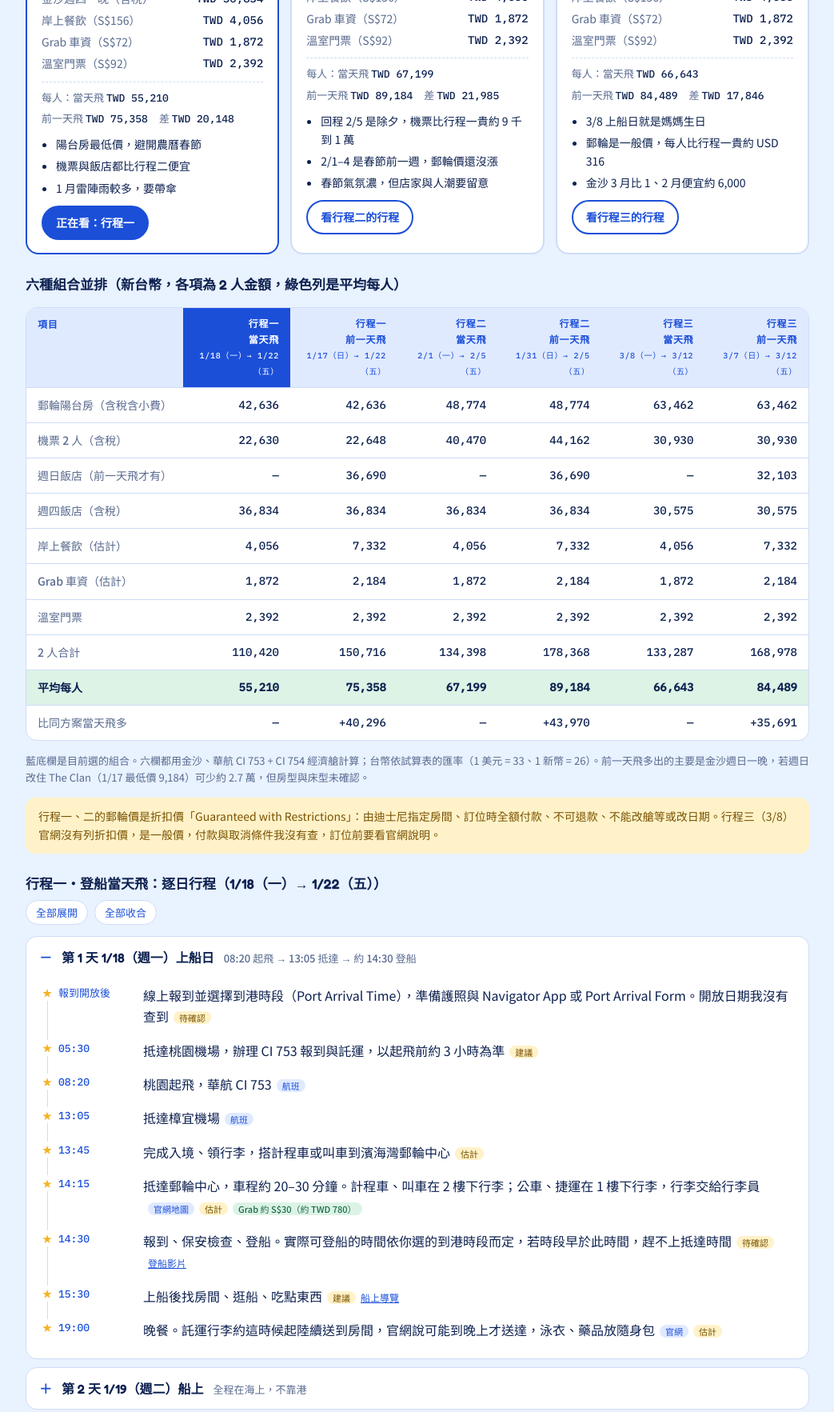
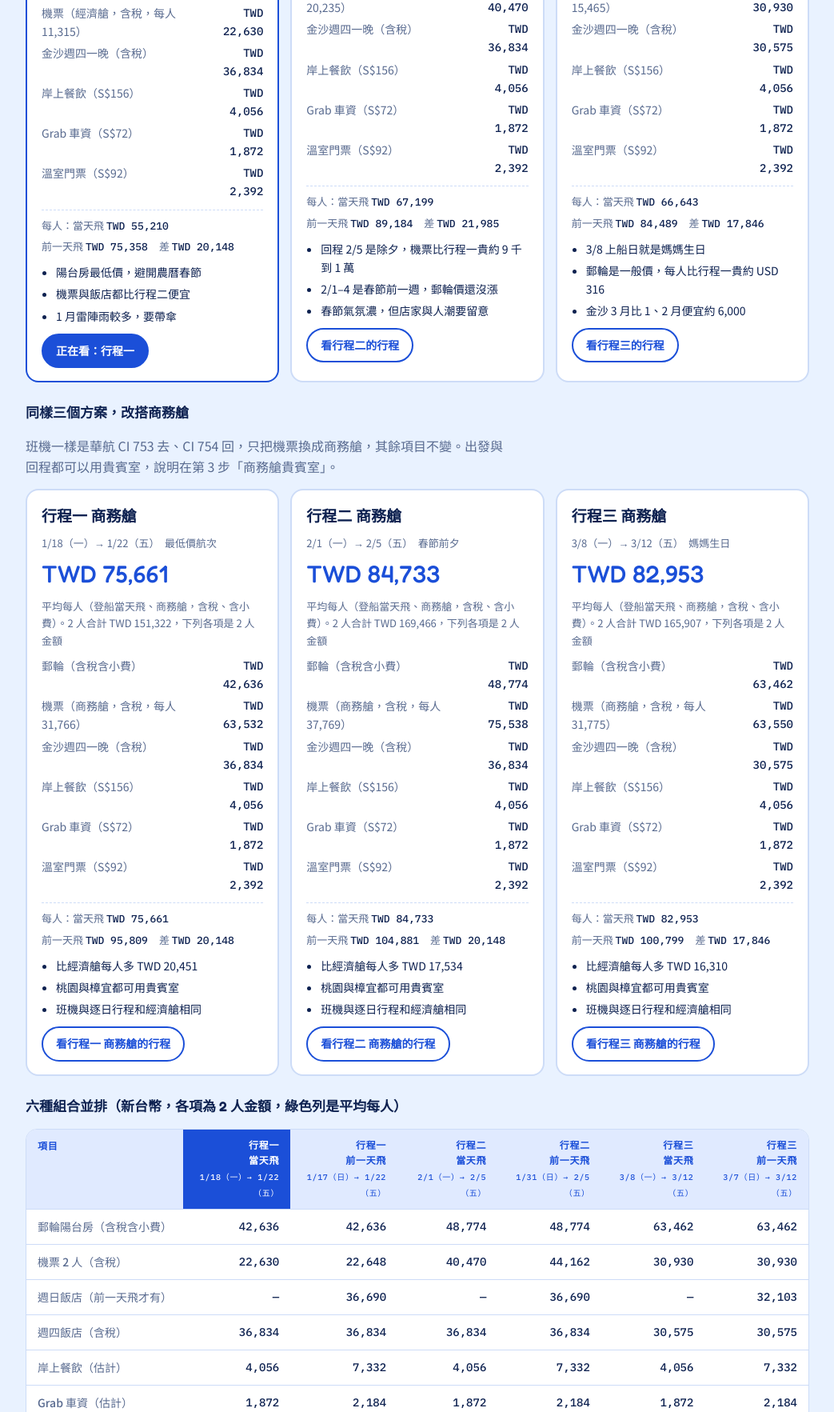
Before and after one commit to colleenpanx/sg-cruise-2027, a plain HTML site: page github-pages/index.html in a window 1280 px wide. Shown: the part 2153-3918 px from the top of the page at 80% size, without its empty margins (118-1161 px from the left). Drawn offline with Linux system fonts and the light colour scheme.

Commit message:
Add business class plans and lounge info

```diff
--- a/github-pages/index.html
+++ b/github-pages/index.html
@@ -282,12 +282,15 @@ table#cmp th.on{background:var(--accent);color:#fff}
 </section>
 
 <section id="sec-plan">
-  <div><h2>三個行程方案 <small>第 2 步</small></h2><p class="sub">三個方案的流程一樣，差在日期。行程三（3/8 上船）當天是媽媽生日。每個方案再分「登船當天飛」與「前一天（週日）先飛」兩種，先看下方並排的總價，再切換出發方式看逐日行程。</p></div>
+  <div><h2>三個行程方案 <small>第 2 步</small></h2><p class="sub">三個方案的流程一樣，差在日期。行程三（3/8 上船）當天是媽媽生日。每個方案再分「登船當天飛」與「前一天（週日）先飛」兩種，機票分經濟艙與商務艙兩排，先看下方並排的總價，再切換出發方式看逐日行程。</p></div>
   <div class="seg" role="group" aria-label="出發方式">
     <button type="button" class="segb" data-mode="same" aria-pressed="true">登船當天飛（週一出發）</button>
     <button type="button" class="segb" data-mode="early" aria-pressed="false">前一天先飛（週日出發）<span class="pill">建議</span></button>
   </div>
   <div class="plans" id="plans"></div>
+  <h3 class="sh">同樣三個方案，改搭商務艙</h3>
+  <p class="sub">班機一樣是華航 CI 753 去、CI 754 回，只把機票換成商務艙，其餘項目不變。出發與回程都可以用貴賓室，說明在第 3 步「商務艙貴賓室」。</p>
+  <div class="plans" id="plans-biz"></div>
   <h3 class="sh">六種組合並排（新台幣，各項為 2 人金額，綠色列是平均每人）</h3>
   <div class="wrap"><table class="w1" id="cmp"></table></div>
   <p class="src" id="cmp-note"></p>
@@ -339,17 +342,33 @@ table#cmp th.on{background:var(--accent);color:#fff}
     <tr><td>華航 CI 753<small class="m">08:20 → 13:05</small></td><td>長榮 BR 216<small class="m">15:45 → 20:15，分段購票</small></td><td class="num">14,504</td><td>未列出</td><td class="num">22,183</td><td>未列出</td></tr>
     <tr><td>長榮 BR 215<small class="m">09:35 → 14:30</small></td><td>長榮 BR 216<small class="m">15:45 → 20:15</small></td><td>未列出</td><td class="num">31,766</td><td>未查</td><td>未查</td></tr>
     <tr><th class="grp" colspan="6">前一天先飛：週日去程（1/17、1/31），2026/11/15 查詢</th></tr>
-    <tr class="best"><td>華航 CI 753<small class="m">08:20 → 13:05</small></td><td>華航 CI 754<small class="m">14:25 → 19:05</small></td><td class="num">11,324</td><td>未查</td><td class="num">22,081<small class="m">Google 標示豪華經濟艙</small></td><td>未查</td></tr>
+    <tr class="best"><td>華航 CI 753<small class="m">08:20 → 13:05</small></td><td>華航 CI 754<small class="m">14:25 → 19:05</small></td><td class="num">11,324</td><td class="num">31,775</td><td class="num">22,081<small class="m">Google 標示豪華經濟艙</small></td><td class="num">37,778</td></tr>
     </tbody>
   </table></div>
   <div class="wrap"><table>
-    <thead><tr><th>行程三（2026/11/15 查詢）</th><th>去程</th><th>回程 3/12（五）</th><th>經濟艙</th></tr></thead>
+    <thead><tr><th>行程三（2026/11/15 查詢）</th><th>去程</th><th>回程 3/12（五）</th><th>經濟艙</th><th>商務艙</th></tr></thead>
     <tbody>
-    <tr><td>登船當天飛 3/8（一）</td><td>華航 CI 753<small class="m">08:20 → 13:05</small></td><td>華航 CI 754<small class="m">14:25 → 19:05</small></td><td class="num">15,465</td></tr>
-    <tr class="best"><td>前一天先飛 3/7（日）</td><td>華航 CI 753<small class="m">08:20 → 13:05</small></td><td>華航 CI 754<small class="m">14:25 → 19:05</small></td><td class="num">15,465</td></tr>
+    <tr><td>登船當天飛 3/8（一）</td><td>華航 CI 753<small class="m">08:20 → 13:05</small></td><td>華航 CI 754<small class="m">14:25 → 19:05</small></td><td class="num">15,465</td><td class="num">31,775</td></tr>
+    <tr class="best"><td>前一天先飛 3/7（日）</td><td>華航 CI 753<small class="m">08:20 → 13:05</small></td><td>華航 CI 754<small class="m">14:25 → 19:05</small></td><td class="num">15,465</td><td class="num">31,775</td></tr>
     </tbody>
   </table></div>
-  <p class="src">當天飛推薦第一列：華航 CI 753 在 13:05 抵達，趕得上登船。長榮 BR 215 下午 2:30 才抵達，要先確認登船截止時間。華航晚上 19:55 的去程班機隔天凌晨才抵達，已排除。「分段購票」是兩家航空各買一張，行李費另計。前一天先飛不用趕船，也可以選晚一點的週日班機，例如新航 14:10 → 18:55，但我只看到 Google 列出的起價（1/17 每人 13,396、1/31 每人 18,511，搭配的回程不一定是週五下午），沒有確認搭配 CI 754 的價格。週日去程的商務艙沒有查。</p>
+  <p class="src">當天飛推薦第一列：華航 CI 753 在 13:05 抵達，趕得上登船。長榮 BR 215 下午 2:30 才抵達，要先確認登船截止時間。華航晚上 19:55 的去程班機隔天凌晨才抵達，已排除。「分段購票」是兩家航空各買一張，行李費另計。前一天先飛不用趕船，也可以選晚一點的週日班機，例如新航 14:10 → 18:55，但我只看到 Google 列出的起價（1/17 每人 13,396、1/31 每人 18,511，搭配的回程不一定是週五下午），沒有確認搭配 CI 754 的價格。商務艙價格：行程一、二當天飛是 2026/11/12–13 查詢，週日去程與行程三是 2026/11/15 查詢。</p>
+
+  <h3 class="sh" id="lounge">商務艙貴賓室（華航）</h3>
+  <p class="sub">搭華航商務艙，去程在桃園、回程在樟宜都可以用貴賓室，登機前有地方坐著吃東西、休息，對媽媽比較輕鬆。以下取自華航官網「機場與貴賓室」頁面（2026/11/15 查詢）。</p>
+  <div class="grid">
+    <div class="card"><h3>去程：桃園機場第一航廈</h3><div class="big">華航貴賓室（A 側）</div><small>位置：第一航廈 4 樓，過證照查驗台後上樓，近 A 側登機門<br>開放：05:00–23:30，趕得上 08:20 的 CI 753<br>座位：專屬區 74 座、商務區 154 座<br>設施：熱食餐飲、淋浴間、洗手間、行李間、商務櫃檯、Wi-Fi、航班動態<br>另有 B 側貴賓室（65 座），視營運情況彈性開放</small></div>
+    <div class="card"><h3>回程：樟宜機場第三航廈</h3><div class="big">Marhaba Lounge</div><small>位置：第三航廈南側，過境大廳 3 樓（過出境關之後）<br>開放：官網寫「視航班時間開放」，沒有列固定時間<br>座位：70 座<br>設施：熱食餐飲、淋浴間、洗手間、商務櫃檯、Wi-Fi、電視、閱讀刊物<br>這是華航的合作貴賓室，不是華航自營</small></div>
+    <div class="card"><h3>報到時間</h3><div class="big">起飛前 60 分鐘關櫃</div><small>桃園：飛新加坡在第一航廈報到<br>樟宜：第三航廈，起飛前 180 分鐘開櫃。CI 754 是 14:25 起飛，約 11:25 開櫃，報到後大約有 2 小時可以待在貴賓室</small></div>
+  </div>
+  <ul class="notes">
+    <li><b>價差：</b>商務艙比經濟艙每人多：行程一約 TWD 20,451、行程二約 17,534、行程三約 16,310（當天飛）。行程二經濟艙本來就貴，所以價差最小。<span class="tag">航班</span></li>
+    <li><b>兩人都要是商務艙：</b>貴賓室憑商務艙登機證入場。能不能帶同行的經濟艙旅客、有沒有年齡或停留時間限制，我沒有查，以華航規定為準。<span class="tag todo">待確認</span></li>
+    <li><b>其他好處：</b>商務艙通常有專屬報到櫃檯、優先登機、較高的託運行李額度與可平躺或大角度後躺的座位。CI 753／754 實際派的機型與座椅我沒有查。<span class="tag todo">一般資訊</span><span class="tag todo">待確認</span></li>
+    <li><b>餐飲預估沒有扣：</b>貴賓室有熱食，回程日的機場午餐（S$30）可以省下，但預估合計沒有扣掉這筆。</li>
+    <li><b>登船當天飛仍然要早起：</b>商務艙不會改變 08:20 起飛、13:05 抵達的時間，趕船的風險一樣。</li>
+  </ul>
+  <p class="src">來源：<a href="https://www.china-airlines.com/tw/zh/prepare-for-the-fly/information/airport-and-vip-lounge" target="_blank" rel="noopener">華航官網：機場與貴賓室</a>。貴賓室可能更換或調整開放時間，出發前請再看一次。</p>
 
   <h3 class="sh">額外花費估計：餐飲、Grab 與門票</h3>
   <p class="sub">船上的餐點含在船費裡，所以只估在岸上的餐飲、機場與郵輪中心和飯店之間的叫車，以及濱海灣花園溫室門票。Uber 在新加坡沒有營運，叫車用 Grab。台幣欄依試算表的新幣匯率換算（預設 1 新幣 = 26 元台幣），改匯率會跟著變。</p>
@@ -430,6 +449,12 @@ table#cmp th.on{background:var(--accent);color:#fff}
         </optgroup>
         <optgroup label="行程三 3/8 或 3/7→3/12 經濟艙">
           <option value="15465">華航 CI 753 + CI 754，15,465</option>
+        </optgroup>
+        <optgroup label="行程一 前一天飛、行程三 商務艙">
+          <option value="31775">華航 CI 753 + CI 754，31,775</option>
+        </optgroup>
+        <optgroup label="行程二 前一天飛 商務艙">
+          <option value="37778">華航 CI 753 + CI 754，37,778</option>
         </optgroup>
       </select></label>
     <label for="hotel0">登船前一晚飯店（週日，含稅，新台幣）
@@ -761,7 +786,7 @@ const rows=(o,m)=>[...o[m],...o.common];
 const sumOf=a=>a.reduce((x,r)=>x+r[1],0);
 const DEF={same:{ride:sumOf(rows(RIDE,"same")),meals:sumOf(rows(MEAL,"same"))},early:{ride:sumOf(rows(RIDE,"early")),meals:sumOf(rows(MEAL,"early"))}};
 const PLANS={
-  1:{name:"行程一",range:{same:"1/18（一）→ 1/22（五）",early:"1/17（日）→ 1/22（五）"},tag:"最低價航次",d0:"1/17",d:["1/18","1/19","1/20","1/21","1/22"],sail:598,flight:{same:11315,early:11324},hotel:36834,hotel0:36690,
+  1:{name:"行程一",range:{same:"1/18（一）→ 1/22（五）",early:"1/17（日）→ 1/22（五）"},tag:"最低價航次",d0:"1/17",d:["1/18","1/19","1/20","1/21","1/22"],sail:598,flight:{same:11315,early:11324},biz:{same:31766,early:31775},hotel:36834,hotel0:36690,
      points:["陽台房最低價，避開農曆春節","機票與飯店都比行程二便宜","1 月雷陣雨較多，要帶傘"],
      notes:[
       ["最低價航次","這是我讀到的陽台房最低價，2 人含稅含小費約 TWD 4.26 萬。"],
@@ -772,7 +797,7 @@ const PLANS={
       ["天氣","1 月是東北季風前段，雷陣雨機率較高，要帶摺疊傘或輕便雨衣。"],
       ["金沙整修","金沙 2027/1/6 起大廳與入口區整修，若住金沙請向飯店確認對入住的影響。"]
      ]},
-  2:{name:"行程二",range:{same:"2/1（一）→ 2/5（五）",early:"1/31（日）→ 2/5（五）"},tag:"春節前夕",d0:"1/31",d:["2/1","2/2","2/3","2/4","2/5"],sail:691,flight:{same:20235,early:22081},hotel:36834,hotel0:36690,
+  2:{name:"行程二",range:{same:"2/1（一）→ 2/5（五）",early:"1/31（日）→ 2/5（五）"},tag:"春節前夕",d0:"1/31",d:["2/1","2/2","2/3","2/4","2/5"],sail:691,flight:{same:20235,early:22081},biz:{same:37769,early:37778},hotel:36834,hotel0:36690,
      points:["回程 2/5 是除夕，機票比行程一貴約 9 千到 1 萬","2/1–4 是春節前一週，郵輪價還沒漲","春節氣氛濃，但店家與人潮要留意"],
      notes:[
       ["春節前夕","農曆春節初一是 2/6（我依農曆推算，沒有在官方網站查證），所以 2/5 週五是除夕，回程當天就是除夕。"],
@@ -788,7 +813,7 @@ const PLANS={
       ["天氣","2 月是東北季風後段，通常比 1 月乾，但年年差異大，仍要帶傘。"],
       ["金沙整修","金沙整修公告涵蓋 2027/1/6 到 2028/6/30，大廳與入口區自 1/6 起，空中花園與泳池自 5 月起分階段施工。"]
      ]},
-  3:{name:"行程三",range:{same:"3/8（一）→ 3/12（五）",early:"3/7（日）→ 3/12（五）"},tag:"媽媽生日",bday:true,d0:"3/7",d:["3/8","3/9","3/10","3/11","3/12"],sail:913.54,flight:{same:15465,early:15465},hotel:30575,hotel0:32103,
+  3:{name:"行程三",range:{same:"3/8（一）→ 3/12（五）",early:"3/7（日）→ 3/12（五）"},tag:"媽媽生日",bday:true,d0:"3/7",d:["3/8","3/9","3/10","3/11","3/12"],sail:913.54,flight:{same:15465,early:15465},biz:{same:31775,early:31775},hotel:30575,hotel0:32103,
      points:["3/8 上船日就是媽媽生日","郵輪是一般價，每人比行程一貴約 USD 316","金沙 3 月比 1、2 月便宜約 6,000"],
      notes:[
       ["媽媽生日","3/8（一）是上船日，也是媽媽生日。出發 3 週前在迪士尼官網登記 Special Request，船方會在餐廳安排慶祝。細節看第 5 步「媽媽生日可以怎麼慶祝」。"],
@@ -802,7 +827,9 @@ const PLANS={
       ["金沙整修","金沙整修公告涵蓋 2027/1/6 到 2028/6/30，大廳與入口區自 1/6 起，空中花園與泳池自 5 月起分階段施工。"]
      ]}
 };
-let cur=1, mode="same";
+let cur=1, mode="same", cab="eco";
+const CABS={eco:"經濟艙",biz:"商務艙"};
+const fare=(p,m,c)=>(c==="biz"?p.biz:p.flight)[m];
 const TAGS={o:["官網",0],f:["航班",0],m:["官網地圖",0],e:["估計",1],r:["建議",1],q:["待確認",1],x:["非官方",1],g:["一般資訊",1]};
 const tg=(...k)=>k.map(x=>`<span class="tag${TAGS[x][1]?" todo":""}">${TAGS[x][0]}</span>`).join("");
 const L=(u,t)=>`<a class="lk" href="${u}" target="_blank" rel="noopener">${t}</a>`;
@@ -820,8 +847,10 @@ function li(t,x,k,l){return `<li><time>${t}</time><span>${x}${k?tg(...k.split("
 const day=(title,sum,items,open)=>`<details${open?" open":""}><summary><span class="d">${title}</span><span class="s">${sum}</span></summary><div class="body"><ol class="tl">${items.join("")}</ol></div></details>`;
 function days(p,m){
   const d=p.d, out=[], BD=p.bday?"媽媽生日晚餐：事先登記 Special Request，請餐廳安排慶生。":"";
+  const LG1=cab==="biz"?li("06:15","商務艙：過安檢與證照查驗後上 4 樓，到華航貴賓室（A 側，05:00 開放）吃早餐、休息","o"):"";
+  const LG5=cab==="biz"?li("12:15","商務艙：過出境關後到第三航廈南側過境大廳 3 樓的 Marhaba Lounge 吃午餐、休息，有熱食與淋浴間。開放時間視航班而定","o"):li("12:15","機場午餐","g",C("約",15,"／人"));
   if(m==="early") out.push(day(`第 0 天 ${p.d0}（週日）飛新加坡，住金沙`,"08:20 起飛 → 13:05 抵達 → 入住金沙、休息 → 晚上看 Spectra",[
-    li("05:30","抵達桃園機場，辦理 CI 753 報到與託運，以起飛前約 3 小時為準","r"),
+    li("05:30","抵達桃園機場，辦理 CI 753 報到與託運，以起飛前約 3 小時為準","r"),LG1,
     li("08:20","桃園起飛，華航 CI 753","f"),
     li("13:05","抵達樟宜機場","f"),
     li("13:45","完成入境、領行李","e"),
@@ -842,7 +871,7 @@ function days(p,m){
     li("19:00",BD+"晚餐。託運行李約這時候起陸續送到房間，官網說可能到晚上才送達，泳衣、藥品放隨身包","o e")],true));
   else out.push(day(`第 1 天 ${d[0]}（週一）上船日`,"08:20 起飛 → 13:05 抵達 → 約 14:30 登船",[
     li("報到開放後","線上報到並選擇到港時段（Port Arrival Time），準備護照與 Navigator App 或 Port Arrival Form。開放日期我沒有查到","q"),
-    li("05:30","抵達桃園機場，辦理 CI 753 報到與託運，以起飛前約 3 小時為準","r"),
+    li("05:30","抵達桃園機場，辦理 CI 753 報到與託運，以起飛前約 3 小時為準","r"),LG1,
     li("08:20","桃園起飛，華航 CI 753","f"),
     li("13:05","抵達樟宜機場","f"),
     li("13:45","完成入境、領行李，搭計程車或叫車到濱海灣郵輪中心","e"),
@@ -886,41 +915,49 @@ function days(p,m){
     li("10:00","回飯店取行李、退房。金沙退房時間 11:00","g"),
     li("10:45","搭車到樟宜機場，金沙到機場約 16 公里","e",C("Grab 約",30)),
     li("11:25","抵達機場，辦理 CI 754 報到與託運，以國際線起飛前 3 小時為準","r"),
-    li("12:15","機場午餐","g",C("約",15,"／人")),
+    LG5,
     li("14:25","樟宜起飛，華航 CI 754","f"),
     li("19:05","抵達桃園","f")]));
   return out.join("")+`<p class="src">時間軸以金沙為例，住浮爾頓酒店走去金沙約 24 分鐘，住 The Clan 約 25 分鐘。${m==="early"?"":"登船當天飛，航班延誤可能趕不上登船。"}實際上下船時段以迪士尼訂位後寄來的文件與 Navigator App 為準。費用標籤的台幣依試算表的新幣匯率換算。</p>`;
 }
-function total(p,m){
+function total(p,m,c){
   const fx=+$("fx").value, tip=+$("tip").value, sgd=+$("sgd").value, tk=+$("ticket").value;
-  const cruise=p.sail*2*fx+tip*3*2*fx, air=p.flight[m]*2, hotel0=m==="early"?p.hotel0:0, hotel=p.hotel;
+  const cruise=p.sail*2*fx+tip*3*2*fx, air=fare(p,m,c)*2, hotel0=m==="early"?p.hotel0:0, hotel=p.hotel;
   const meals=DEF[m].meals*sgd, ride=DEF[m].ride*sgd, ticket=tk*2*sgd;
   return {cruise,air,hotel0,hotel,meals,ride,ticket,sum:cruise+air+hotel0+hotel+meals+ride+ticket};
 }
 function renderPlans(){
-  $("plans").innerHTML=[1,2,3].map(n=>{
-    const p=PLANS[n], t=total(p,mode), a=total(p,"same"), b=total(p,"early");
-    return `<div class="plan" data-on="${n===cur}"><h3>${p.name}<small>${p.range[mode]}　${p.tag}</small></h3>
-    <div class="tot"><span class="big">${f(t.sum/2)}</span><span class="src">平均每人（${MODES[mode].name}，含稅、含小費）。2 人合計 ${f(t.sum)}，下列各項是 2 人金額</span></div>
-    <dl><dt>郵輪（含稅含小費）</dt><dd>${f(t.cruise)}</dd><dt>機票（含稅，每人 ${fmt(p.flight[mode])}）</dt><dd>${f(t.air)}</dd>${mode==="early"?`<dt>金沙週日一晚（含稅）</dt><dd>${f(t.hotel0)}</dd>`:""}<dt>金沙週四一晚（含稅）</dt><dd>${f(t.hotel)}</dd><dt>岸上餐飲（S$${DEF[mode].meals}）</dt><dd>${f(t.meals)}</dd><dt>Grab 車資（S$${DEF[mode].ride}）</dt><dd>${f(t.ride)}</dd><dt>溫室門票（S$${+$("ticket").value*2}）</dt><dd>${f(t.ticket)}</dd></dl>
+  const card=(n,c)=>{
+    const p=PLANS[n], t=total(p,mode,c), a=total(p,"same",c), b=total(p,"early",c), on=n===cur&&c===cab, nm=p.name+(c==="biz"?" 商務艙":"");
+    return `<div class="plan" data-on="${on}"><h3>${nm}<small>${p.range[mode]}　${p.tag}</small></h3>
+    <div class="tot"><span class="big">${f(t.sum/2)}</span><span class="src">平均每人（${MODES[mode].name}、${CABS[c]}，含稅、含小費）。2 人合計 ${f(t.sum)}，下列各項是 2 人金額</span></div>
+    <dl><dt>郵輪（含稅含小費）</dt><dd>${f(t.cruise)}</dd><dt>機票（${CABS[c]}，含稅，每人 ${fmt(fare(p,mode,c))}）</dt><dd>${f(t.air)}</dd>${mode==="early"?`<dt>金沙週日一晚（含稅）</dt><dd>${f(t.hotel0)}</dd>`:""}<dt>金沙週四一晚（含稅）</dt><dd>${f(t.hotel)}</dd><dt>岸上餐飲（S$${DEF[mode].meals}）</dt><dd>${f(t.meals)}</dd><dt>Grab 車資（S$${DEF[mode].ride}）</dt><dd>${f(t.ride)}</dd><dt>溫室門票（S$${+$("ticket").value*2}）</dt><dd>${f(t.ticket)}</dd></dl>
     <div class="alt"><span>每人：當天飛 <b>${f(a.sum/2)}</b></span><span>前一天飛 <b>${f(b.sum/2)}</b></span><span>差 <b>${f((b.sum-a.sum)/2)}</b></span></div>
-    <ul>${p.points.map(x=>`<li>${x}</li>`).join("")}</ul>
-    <button class="pick" data-plan="${n}" aria-pressed="${n===cur}">${n===cur?"正在看："+p.name:"看"+p.name+"的行程"}</button></div>`;
-  }).join("");
-  document.querySelectorAll(".pick").forEach(b=>b.addEventListener("click",()=>{location.hash="plan-"+b.dataset.plan;showPlan(+b.dataset.plan)}));
+    <ul>${(c==="biz"?[`比經濟艙每人多 ${f(fare(p,mode,"biz")-fare(p,mode,"eco"))}`,"桃園與樟宜都可用貴賓室","班機與逐日行程和經濟艙相同"]:p.points).map(x=>`<li>${x}</li>`).join("")}</ul>
+    <button class="pick" data-plan="${n}" data-cab="${c}" aria-pressed="${on}">${on?"正在看："+nm:"看"+nm+"的行程"}</button></div>`;
+  };
+  $("plans").innerHTML=[1,2,3].map(n=>card(n,"eco")).join("");
+  $("plans-biz").innerHTML=[1,2,3].map(n=>card(n,"biz")).join("");
+  document.querySelectorAll(".pick").forEach(b=>b.addEventListener("click",()=>{cab=b.dataset.cab;location.hash="plan-"+b.dataset.plan;showPlan(+b.dataset.plan)}));
   renderCmp();
 }
 function renderCmp(){
   const cols=[[1,"same"],[1,"early"],[2,"same"],[2,"early"],[3,"same"],[3,"early"]].map(([n,m])=>({n,m,t:total(PLANS[n],m)}));
   const R=[["郵輪陽台房（含稅含小費）","cruise"],["機票 2 人（含稅）","air"],["週日飯店（前一天飛才有）","hotel0"],["週四飯店（含稅）","hotel"],["岸上餐飲（估計）","meals"],["Grab 車資（估計）","ride"],["溫室門票","ticket"]];
   const on=(c)=>c.n===cur&&c.m===mode?' class="on num"':' class="num"';
+  const bz=cols.map(c=>total(PLANS[c.n],c.m,"biz"));
   let h=`<thead><tr><th>項目</th>${cols.map(c=>`<th${on(c)}>${PLANS[c.n].name}<br>${MODES[c.m].short}<br><small style="font-weight:400">${PLANS[c.n].range[c.m]}</small></th>`).join("")}</tr></thead><tbody>`;
   h+=R.map(([lab,k])=>`<tr><td class="lab">${lab}</td>${cols.map(c=>`<td class="num">${c.t[k]?fmt(c.t[k]):"—"}</td>`).join("")}</tr>`).join("");
   h+=`<tr><td class="lab">2 人合計</td>${cols.map(c=>`<td class="num">${fmt(c.t.sum)}</td>`).join("")}</tr>`;
   h+=`<tr class="tot"><td>平均每人</td>${cols.map(c=>`<td class="num">${fmt(c.t.sum/2)}</td>`).join("")}</tr>`;
-  h+=`<tr><td class="lab">比同方案當天飛多</td>${cols.map((c,i)=>`<td class="num">${c.m==="early"?"+"+fmt(c.t.sum-cols[i-1].t.sum):"—"}</td>`).join("")}</tr></tbody>`;
+  h+=`<tr><td class="lab">比同方案當天飛多</td>${cols.map((c,i)=>`<td class="num">${c.m==="early"?"+"+fmt(c.t.sum-cols[i-1].t.sum):"—"}</td>`).join("")}</tr>`;
+  h+=`<tr><th class="grp" colspan="7">改搭商務艙（同班機，其餘項目相同）</th></tr>`;
+  h+=`<tr><td class="lab">機票 2 人（商務艙，含稅）</td>${bz.map(t=>`<td class="num">${fmt(t.air)}</td>`).join("")}</tr>`;
+  h+=`<tr><td class="lab">2 人合計</td>${bz.map(t=>`<td class="num">${fmt(t.sum)}</td>`).join("")}</tr>`;
+  h+=`<tr class="tot"><td>平均每人</td>${bz.map(t=>`<td class="num">${fmt(t.sum/2)}</td>`).join("")}</tr>`;
+  h+=`<tr><td class="lab">比經濟艙每人多</td>${bz.map((t,i)=>`<td class="num">+${fmt((t.sum-cols[i].t.sum)/2)}</td>`).join("")}</tr></tbody>`;
   $("cmp").innerHTML=h;
-  $("cmp-note").textContent=`藍底欄是目前選的組合。六欄都用金沙、華航 CI 753 + CI 754 經濟艙計算；台幣依試算表的匯率（1 美元 = ${$("fx").value}、1 新幣 = ${$("sgd").value}）。前一天飛多出的主要是金沙週日一晚，若週日改住 The Clan（1/17 最低價 9,184）可少約 2.7 萬，但房型與床型未確認。`;
+  $("cmp-note").textContent=`藍底欄是目前選的組合。六欄都用金沙、華航 CI 753 + CI 754 計算，上半部是經濟艙，下半部改搭商務艙；台幣依試算表的匯率（1 美元 = ${$("fx").value}、1 新幣 = ${$("sgd").value}）。前一天飛多出的主要是金沙週日一晚，若週日改住 The Clan（1/17 最低價 9,184）可少約 2.7 萬，但房型與床型未確認。`;
 }
 function renderExtra(){
   const r=+$("sgd").value||0, tk=+$("ticket").value;
@@ -942,11 +979,11 @@ function setMode(m){
 }
 function showPlan(n){
   const p=PLANS[n]; if(!p) return; cur=n;
-  $("plan-title").textContent=`${p.name}・${MODES[mode].name}：逐日行程（${p.range[mode]}）`;
+  $("plan-title").textContent=`${p.name}・${MODES[mode].name}${cab==="biz"?"・商務艙":""}：逐日行程（${p.range[mode]}）`;
   $("days").innerHTML=days(p,mode);
   $("notes").innerHTML=p.notes.map(x=>`<li><b>${x[0]}：</b>${x[1]}</li>`).join("");
   $("notes-count").textContent=p.notes.length+" 項";
-  $("sail").value=String(p.sail); $("flight").value=String(p.flight[mode]); $("hotel").value=String(p.hotel);
+  $("sail").value=String(p.sail); $("flight").value=String(fare(p,mode,cab)); $("hotel").value=String(p.hotel);
   $("hotel0").value=String(mode==="early"?p.hotel0:0);
   $("meals").value=DEF[mode].meals; $("ride").value=DEF[mode].ride;
   calc();
```
